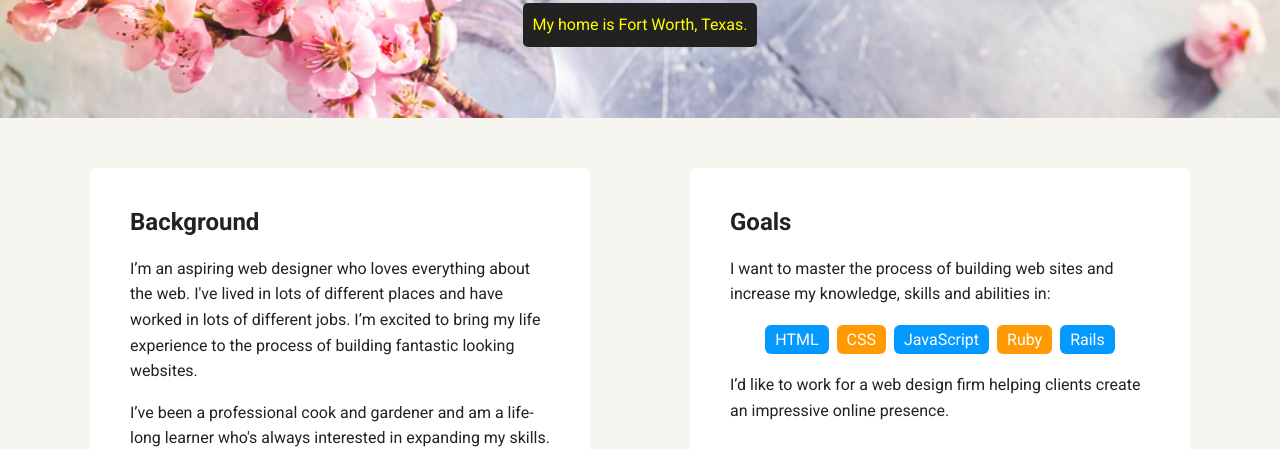
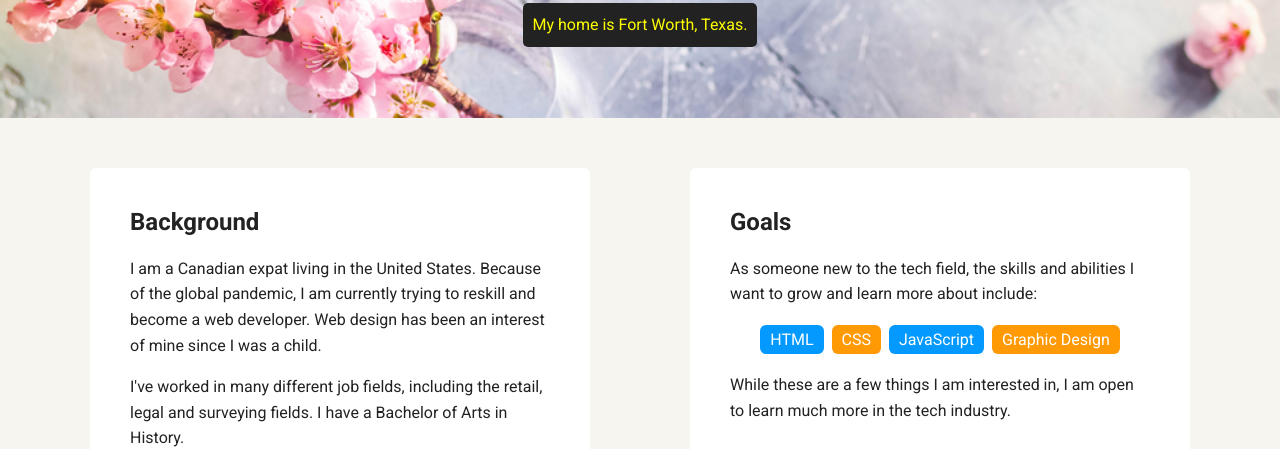
Before and after one commit to PaulinaAtienza/fewd-treehouse-project-1, a plain HTML site: page index.html in a window 1280 px wide. Shown: the part 352-801 px from the top of the page. Drawn offline with Linux system fonts and the light colour scheme; a web font is replaced by a local one.

Commit message:
Added personal writing and changed some tags to be more semantic

```diff
--- a/index.html
+++ b/index.html
@@ -8,13 +8,13 @@
   <link href="https://fonts.googleapis.com/css?family=Muli%7CRoboto:400,300,500,700,900" rel="stylesheet"></head>
   <body>
 
-    <div class="main-nav">
+    <nav class="main-nav">
         <ul class="nav">
           <li class="name">Paulina Atienza</li>
           <li><a href="index.html">Home</a></li>
           <li><a href="#">Experience</a></li>
         </ul>
-    </div>
+      </nav>
 
     <header>
       <img src="images/portrait.png" alt="Drawing of a girl by Ilya Kuvshinov" class="profile-image">
@@ -23,24 +23,23 @@
     </header>
 
     <main class="flex">
-      <div class="card">
+      <article class="card">
         <h2>Background</h2>
-        <p>I’m an aspiring web designer who loves everything about the web. I've lived in lots of different places and have worked in lots of different jobs. I’m excited to bring my life experience to the process of building fantastic looking websites.</p>
-        <p>I’ve been a professional cook and gardener and am a life-long learner who's always interested in expanding my skills.</p>
-      </div>
+        <p>I am a Canadian expat living in the United States. Because of the global pandemic, I am currently trying to reskill and become a web developer. Web design has been an interest of mine since I was a child.</p>
+        <p>I've worked in many different job fields, including the retail, legal and surveying fields. I have a Bachelor of Arts in History.</p>
+      </article>
 
-      <div class="card">
+      <article class="card">
         <h2>Goals</h2>
-        <p>I want to master the process of building web sites and increase my knowledge, skills and abilities in:</p>
+        <p>As someone new to the tech field, the skills and abilities I want to grow and learn more about include:</p>
         <ul class="skills">
           <li>HTML</li>
           <li>CSS</li>
           <li>JavaScript</li>
-          <li>Ruby</li>
-          <li>Rails</li>
+          <li>Graphic Design</li>
         </ul>
-        <p>I’d like to work for a web design firm helping clients create an impressive online presence.</p>
-      </div>
+        <p>While these are a few things I am interested in, I am open to learn much more in the tech industry.</p>
+      </article>
 
     </main>
     <footer>
```
